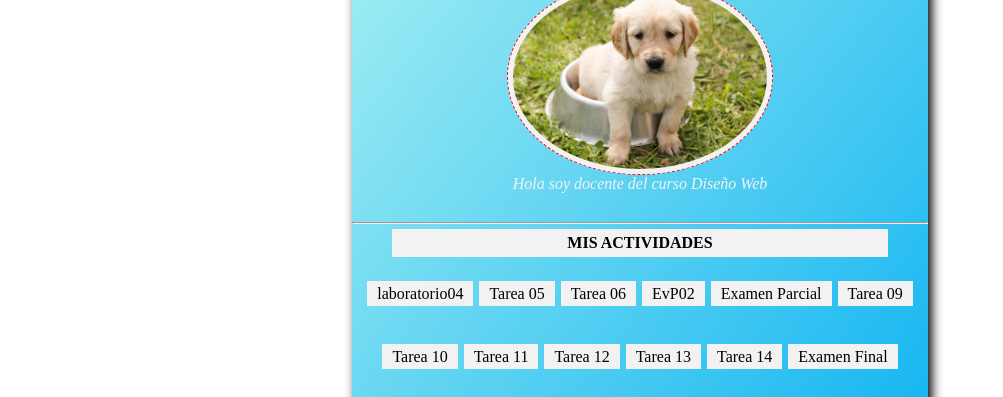
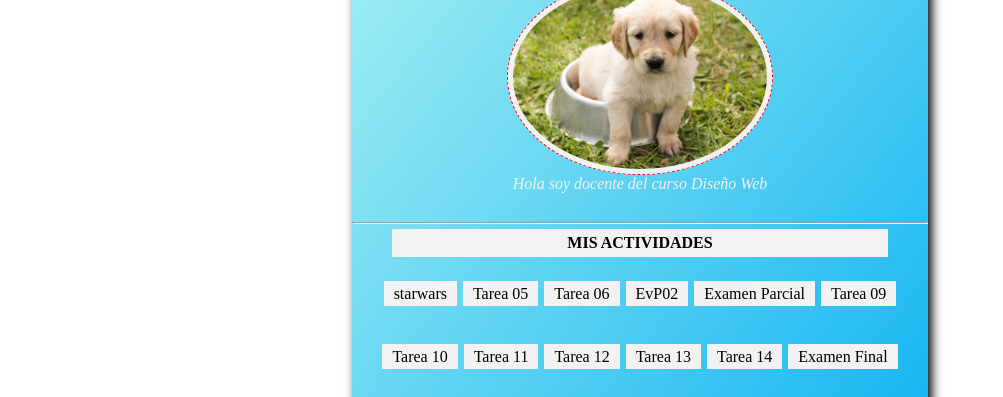
Before and after one commit to ingridquispe226-droid/ingridquispe226-droide.github, a plain HTML site: page index.html in a window 1280 px wide. Shown: the part 201-598 px from the top of the page, without its empty margins (0-1003 px from the left). Drawn offline with Linux system fonts and the light colour scheme.

Commit message:
Update index.html

```diff
--- a/index.html
+++ b/index.html
@@ -23,7 +23,7 @@
             <p>Mis Actividades</p>
             <ul>
                 <!--tarea04,tarea05,evp2,exp son los nombres de los repositorios github secundarios-->
-                <li><a href="/laboratorio04/index.html">laboratorio04</a></li>
+                <li><a href="/starwars/index.html">starwars</a></li>
                 <li><a href="/tarea05/index.html">Tarea 05</a></li>
                 <li><a href="/tarea06/index.html">Tarea 06</a></li>
                 <li><a href="/evp2/index.html">EvP02</a></li>
```
